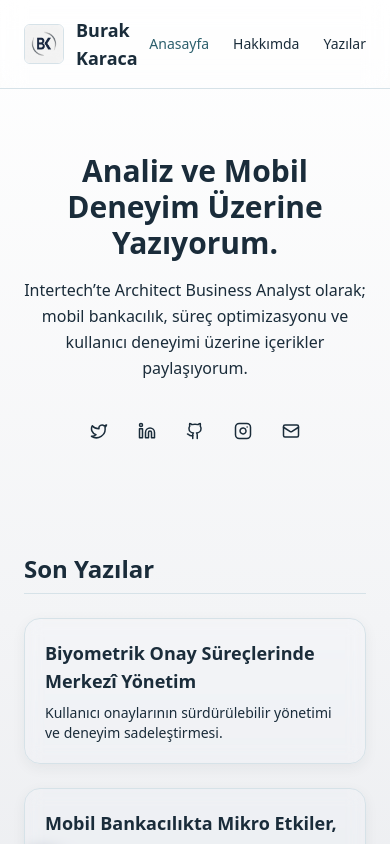
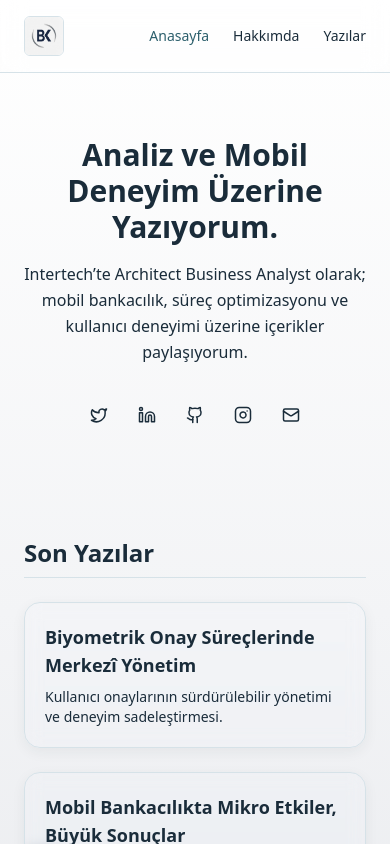
Before and after one commit to brkkaraca/burakkaraca.github.io, a React (Vite) app: page / in a window 390 px wide. Shown: the top 844 px of the page. Built offline with nearby package versions, Linux system fonts and the light colour scheme.

Commit message:
Update App.jsx

```diff
--- a/src/App.jsx
+++ b/src/App.jsx
@@ -59,7 +59,7 @@ export default function App() {
       <header className="sticky top-0 z-20 flex justify-between items-center px-6 py-4 border-b border-[#D6E2E8] bg-white/10 backdrop-blur-md backdrop-saturate-150 text-[#1A2C3A]">
         <div className="flex items-center gap-3">
           <img src="/logo.png" alt="Burak Karaca logo" className="h-10 w-10 object-contain rounded-md border border-[#D6E2E8] bg-white/70" />
-          <h1 className="text-lg font-semibold">Burak Karaca</h1>
+          <h1 className="text-lg font-semibold hidden md:block">Burak Karaca</h1>
         </div>
         <nav className="flex gap-6 text-sm">
           <a href="#/" onClick={(e) => { e.preventDefault(); go("home"); }} className={`transition-colors ${route === "home" ? "text-[#2C5F6C]" : ""} hover:text-[#2C5F6C]`}>Anasayfa</a>
```
